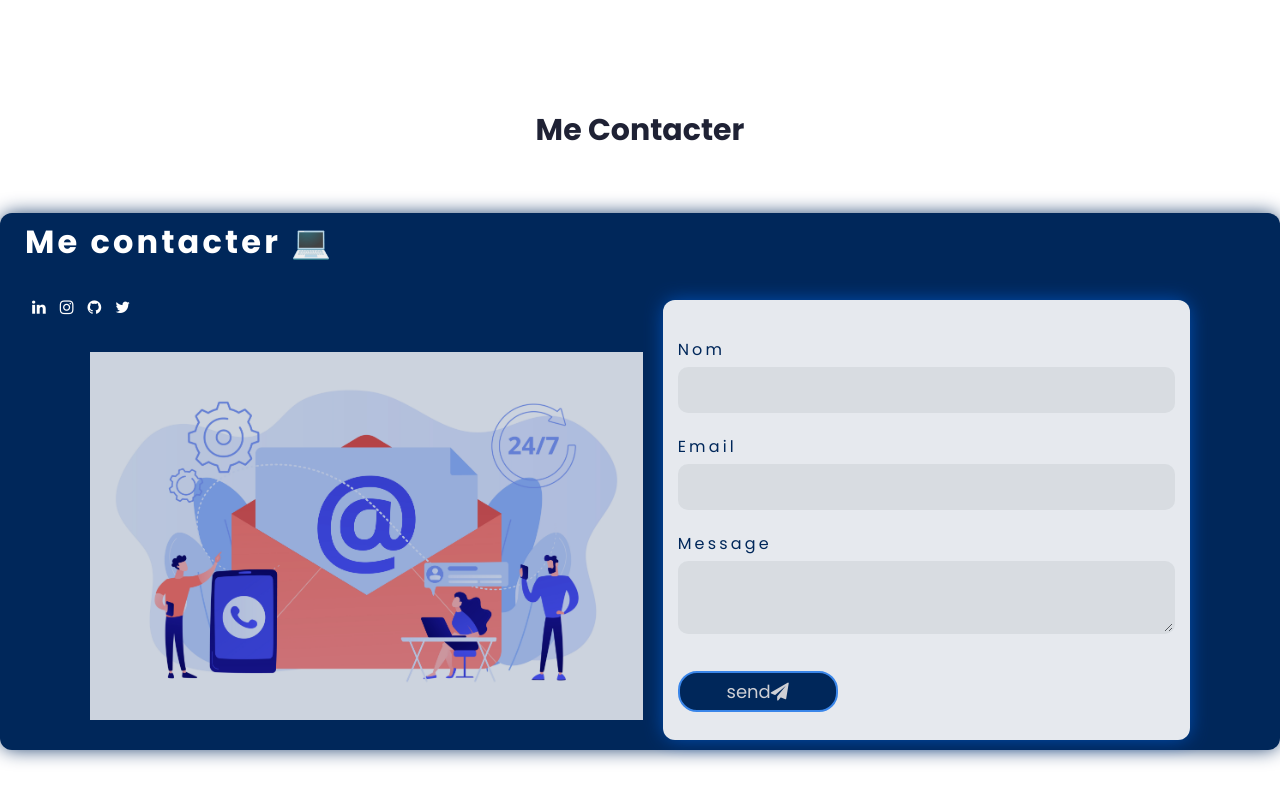
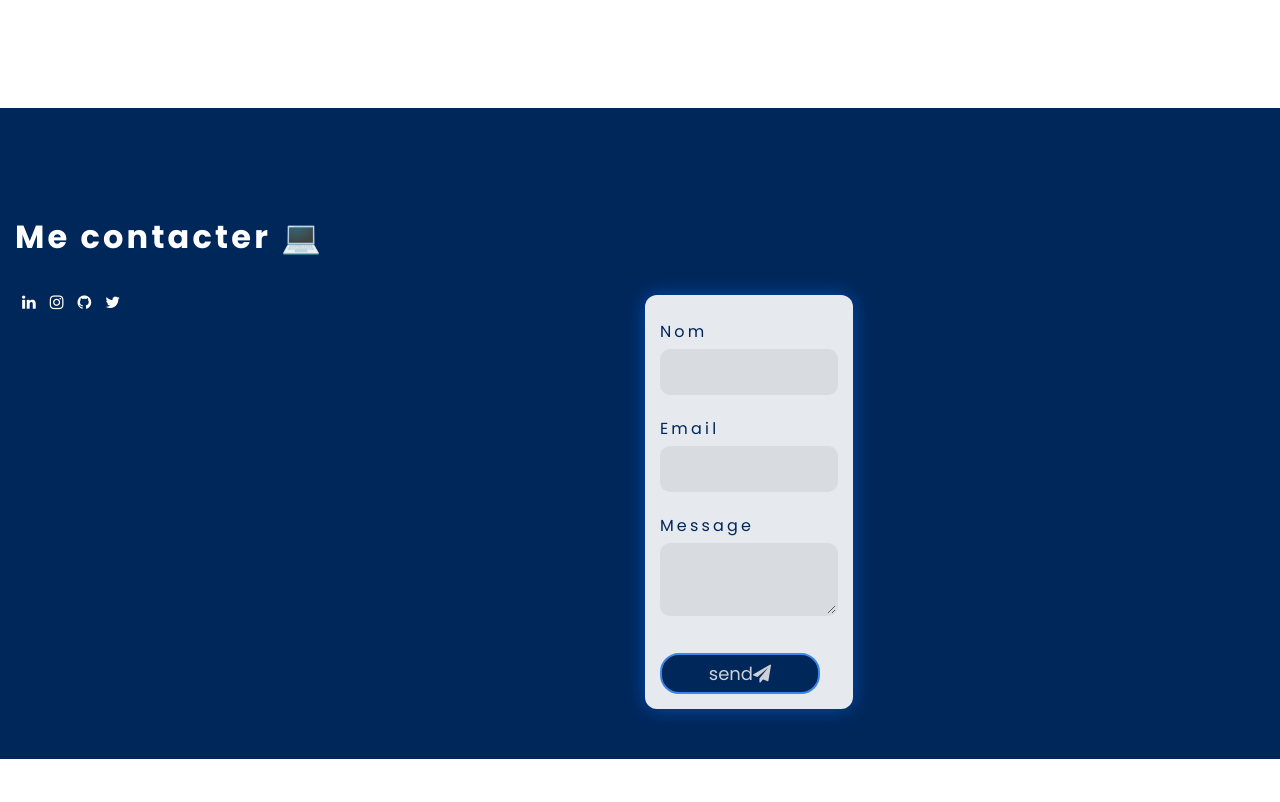
Before and after one commit to siferga/mon-app, a React (Create React App) app: page / in a window 1280 px wide. Shown: the part 1972-2774 px from the top of the page. Built offline with nearby package versions, Linux system fonts and the light colour scheme; a web font is replaced by a local one.

Commit message:
background color change

```diff
--- a/src/PortfolioContainer/ContactMe/ContactMe.css
+++ b/src/PortfolioContainer/ContactMe/ContactMe.css
@@ -1,18 +1,18 @@
 .main-container {
-    min-height: 100vh;
     /* background-image: url("../../assets/ContactMe/contact_us.jpeg"); */
-    margin: 100px 0 -450px 0;
+    margin: 100px 0 100px 0;
+    padding: 50px 0 50px 0;
+    background-color: #00275A;
 }
+
 .central-form {
-    max-width: 1300px;
-    padding: 10px;
+    /*max-width: 1300px;
+    padding: 10px;*/
     display: flex;
-    box-shadow: 0 0px 20px -2px #00275A;
-    border-radius: 12px;
-    margin: 0 auto;
     flex-direction: column;
+    /*margin: 0 auto;*/
     justify-content: center;
-    background-color: #00275A;
+    align-items: center;
 }
 .col .title{
   justify-content: center;
@@ -28,22 +28,8 @@
 .back-form {
     max-width: 380px;
     margin: 0 auto;
-  }
-.back-form .img-back {
-    width: 100%;
-    margin-bottom: 20px;
-  }
-.img-back h4 {
-    letter-spacing: 0.3rem;
-    font-weight: 400;
-    color: white;
-    font-size: 18px;
-    opacity: 0.5;
-  }
-.back-form .img-back img {
-    width: 100%;
-    opacity: 0.8;
 }
+
 .central-form form {
     width: auto;
     box-shadow: 0 0 2px 1px white;
--- a/src/PortfolioContainer/ContactMe/ContactMe.js
+++ b/src/PortfolioContainer/ContactMe/ContactMe.js
@@ -2,9 +2,6 @@ import React, {useState} from 'react';
 /*import Typical from 'react-typical';*/
 import axios from "axios";
 import { toast } from "react-toastify";
-
-/*import imgBack from '../../../src/images/mailz.jpeg';*/
-import imgBack from '../../../src/images/20.jpg';
 /*import load1 from '../../../src/images/load2.gif';*/
 import ScreenHeading from '../../utilities/ScreenHeading/ScreenHeading';
 import ScrollService from '../../utilities/ScrollService';
@@ -67,7 +64,7 @@ export default function ContactMe(props) {
   return (
     <div className='main-container' id={props.id|| ''}>
         <ScreenHeading
-        title={"Me Contacter"} />
+        title={""} />
         <div className='central-form'>
             <div className='col'>
                 <h2 className='title'>
@@ -90,7 +87,7 @@ export default function ContactMe(props) {
             </div>
             <div className='back-form'>
                 <div className='img-back'>
-                    <img src={imgBack} alt='image not found'/>
+
                 </div>
                 <form onSubmit={submitForm}>
                     <p>{banner}</p>
```
